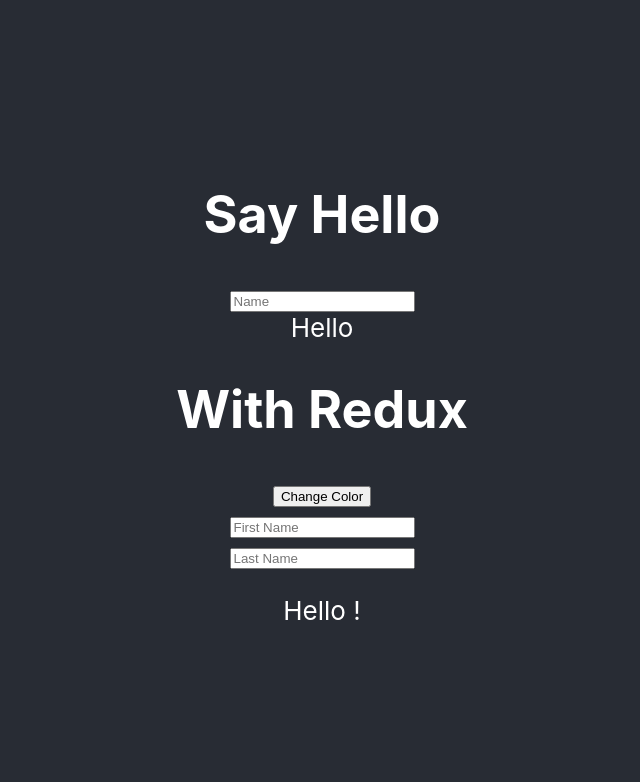
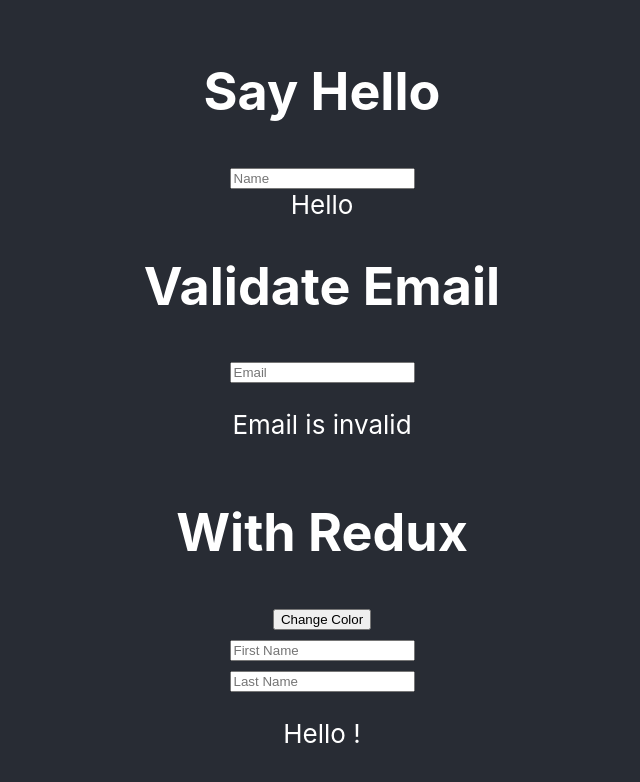
Before and after one commit to seven-sevens/react-rx-bindings, a React (Create React App) app in the folder example/: page / in a window 1280 px wide. Shown: the top 782 px of the page, without its empty margins (318-958 px from the left). Built offline with nearby package versions, Linux system fonts and the light colour scheme; the HTML template or start-up script is replaced by a standard one.

Commit message:
added more examples

```diff
--- a/example/src/App.tsx
+++ b/example/src/App.tsx
@@ -4,6 +4,7 @@
 import {AppViewModel} from "./AppViewModel";
 import SayHelloView from "./components/say-hello/SayHelloView";
 import WithReduxView from "./components/with-redux/WithReduxView";
+import ValidateEmailView from "./components/validate-email/ValidateEmailView";
 
 export default function App() {
     let bindings = useReactRxBindings(() => new AppViewModel(), undefined);
@@ -14,6 +15,9 @@
                 <h1>Say Hello</h1>
                 <SayHelloView />
 
+                <h1>Validate Email</h1>
+                <ValidateEmailView />
+
                 <h1>With Redux</h1>
                 <WithReduxView />
             </header>
--- a/example/src/AppViewModel.ts
+++ b/example/src/AppViewModel.ts
@@ -10,15 +10,3 @@
     cleanUp(): void {
     }
 }
-
-// this adds a convenience method to the subscription class to make it easier to store subscriptions in an array
-// @ts-ignore
-declare module "rxjs/internal/Subscription" {
-    interface Subscription {
-        storeIn(store: Subscription []): void;
-    }
-}
-
-Subscription.prototype.storeIn = function(store: Subscription []) {
-    store.push(this);
-}
--- a/example/src/components/say-hello/SayHelloView.tsx
+++ b/example/src/components/say-hello/SayHelloView.tsx
@@ -1,6 +1,4 @@
 import {useReactRxBindings} from "../../ReactRxBindings";
-import {AppViewModel} from "../../AppViewModel";
-import {Provider} from "react-redux";
 import React from "react";
 import {SayHelloViewModel} from "./SayHelloViewModel";
 
--- /dev/null
+++ b/example/src/components/validate-email/ValidateEmailView.tsx
@@ -0,0 +1,15 @@
+import {useReactRxBindings} from "../../ReactRxBindings";
+import React from "react";
+import {ValidateEmailViewModel} from "./ValidateEmailViewModel";
+
+export default function ValidateEmailView() {
+    let bindings = useReactRxBindings(() => new ValidateEmailViewModel(), undefined);
+
+    return (
+        <div>
+            <input type="text" value={bindings.rx.email$.value} placeholder="Email" onChange={(e) => bindings.rx.email$.next(e.target.value)} />
+            <br />
+            <p>Email is {bindings.rx.isValid$.value ? "valid" : "invalid"}</p>
+        </div>
+    );
+}
--- /dev/null
+++ b/example/src/components/validate-email/ValidateEmailViewModel.ts
@@ -0,0 +1,27 @@
+import {Bindable, ReactRxBindingViewModel} from "../../ReactRxBindings";
+import {BehaviorSubject, Subscription} from "rxjs";
+import "../../extensions/Subscription+storeIn";
+
+export class ValidateEmailViewModel extends ReactRxBindingViewModel<void> {
+    @Bindable() email$ = new BehaviorSubject("");
+    @Bindable() isValid$ = new BehaviorSubject(false);
+    initialize(_: void): Subscription[] {
+        let subscriptions: Subscription[] = [];
+
+        this.email$
+            .subscribe(email => {
+                this.isValid$.next(this.validateEmail(email));
+            })
+            .storeIn(subscriptions); // check out the extension method in extensions/Subscription+storeIn.ts
+            // if you don't use storeIn, be sure to keep a running list of subscriptions and return them at the bottom of this function
+        return subscriptions;
+    }
+
+    validateEmail(email: string): boolean {
+        let regex = /^(([^<>()[\]\\.,;:\s@"]+(\.[^<>()[\]\\.,;:\s@"]+)*)|.(".+"))@((\[[0-9]{1,3}\.[0-9]{1,3}\.[0-9]{1,3}\.[0-9]{1,3}\])|(([a-zA-Z\-0-9]+\.)+[a-zA-Z]{2,}))$/;
+        return regex.test(email.toLowerCase());
+    }
+
+    cleanUp(): void {
+    }
+}
--- a/example/src/components/with-redux/WithReduxViewModel.ts
+++ b/example/src/components/with-redux/WithReduxViewModel.ts
@@ -2,6 +2,7 @@
 import {changeColor, RootStore} from "./WithReduxView";
 import {BehaviorSubject, combineLatest, distinctUntilChanged, Subject, Subscription} from "rxjs";
 import {Unsubscribe} from "redux";
+import "../../extensions/Subscription+storeIn";
 
 export class WithReduxViewModel extends ReactRxBindingViewModel<RootStore> {
     @Bindable() firstName$ = new BehaviorSubject("");
--- /dev/null
+++ b/example/src/extensions/Subscription+storeIn.ts
@@ -0,0 +1,13 @@
+import {Subscription} from "rxjs";
+
+// this adds a convenience method to the subscription class to make it easier to store subscriptions in an array
+// @ts-ignore
+declare module "rxjs/internal/Subscription" {
+    interface Subscription {
+        storeIn(store: Subscription []): void;
+    }
+}
+
+Subscription.prototype.storeIn = function(store: Subscription []) {
+    store.push(this);
+}
```
